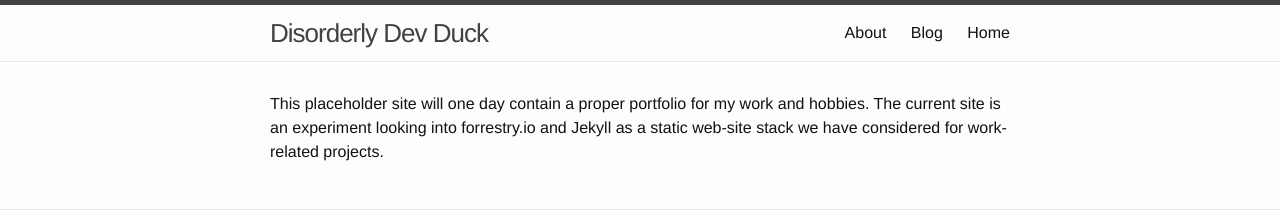
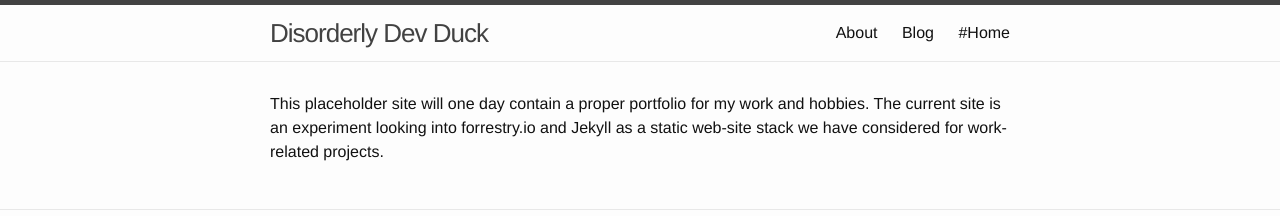
Before and after one commit to petrickow/petrickow.github.io, a Jekyll site: the page built from index.html, in a window 1280 px wide. Shown: the top 216 px of the page. Built offline with Jekyll 4.4.1, drawn with Linux system fonts in a browser that asks for light colours.

```diff
--- a/index.html
+++ b/index.html
@@ -1,5 +1,5 @@
 ---
-title: Home
+title: "#Home"
 layout: default
 ---
 <div class="home">
```
